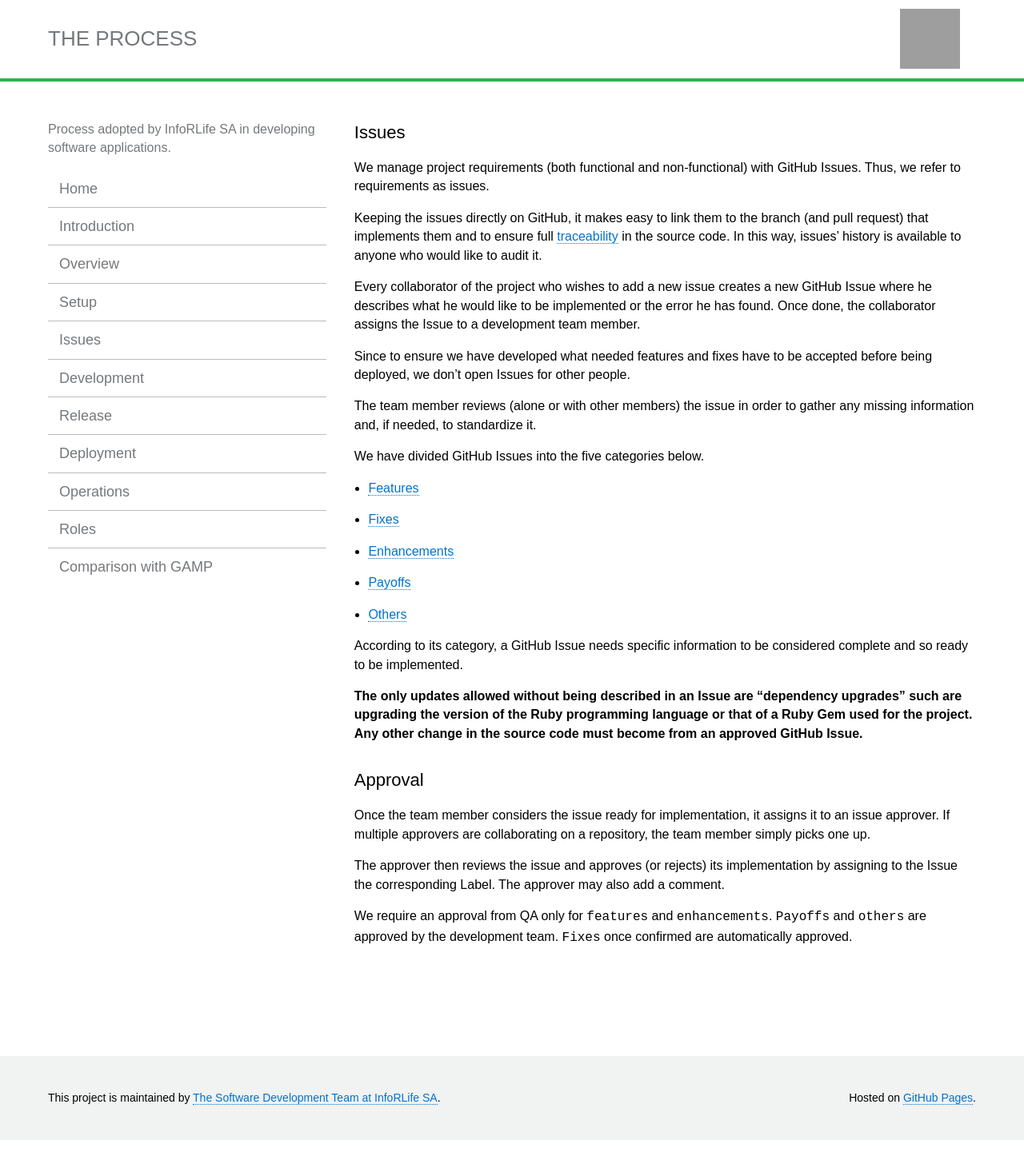
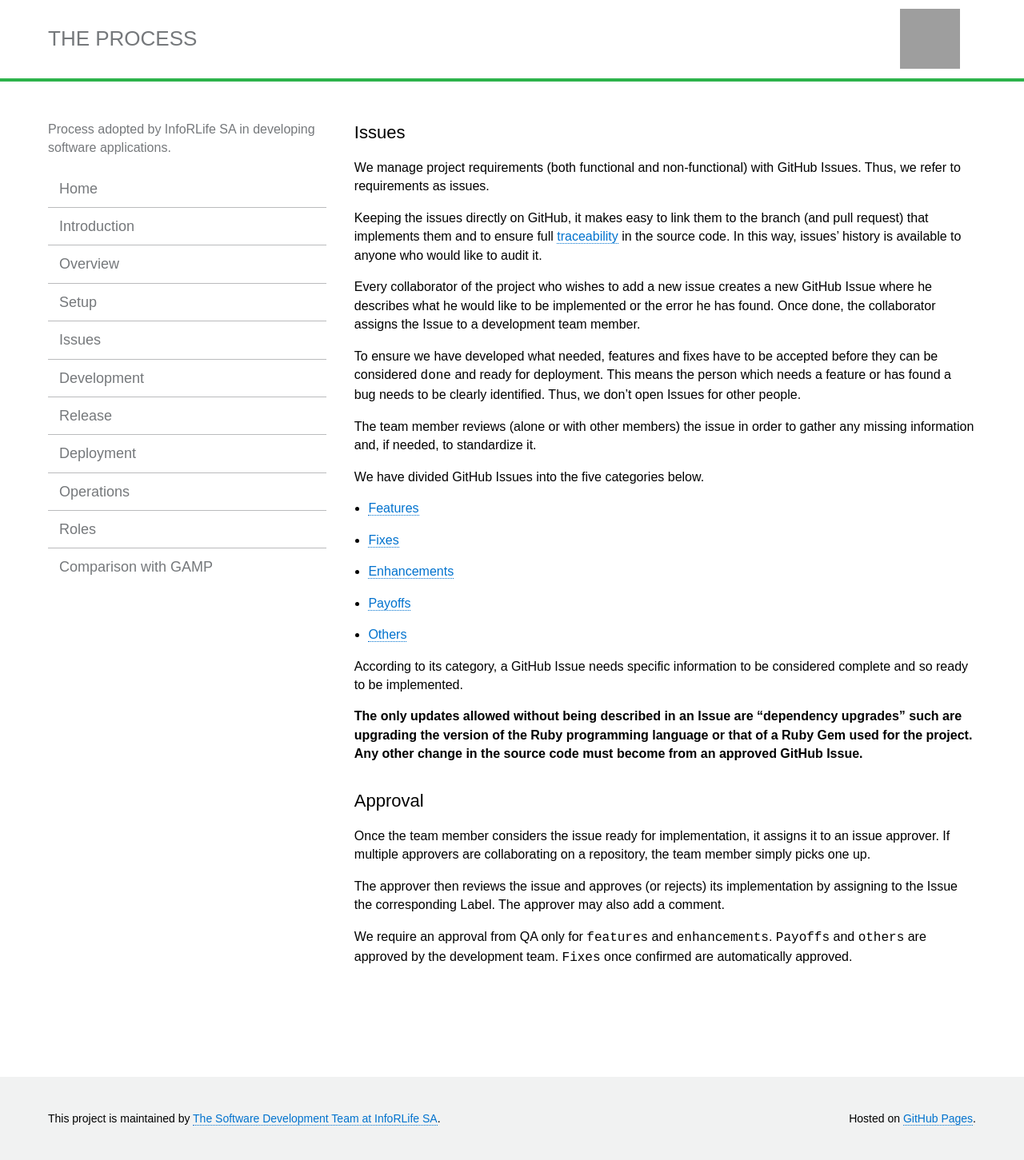
Before and after one commit to inforlife/process, a Jekyll site: the page built from issues.md, in a window 1280 px wide. Shown: the whole page at 80% size. Built offline with Jekyll 4.4.1, drawn with Linux system fonts in a browser that asks for light colours; before the commit the page ends 1426 px from its top, so only the background shows below that; grey boxes are pictures that could not be loaded.

Commit message:
try to make sentence more clear

```diff
--- a/issues.md
+++ b/issues.md
@@ -9,7 +9,8 @@ Keeping the issues directly on GitHub, it makes easy to link them to the branch
 
 Every collaborator of the project who wishes to add a new issue creates a new GitHub Issue where he describes what he would like to be implemented or the error he has found. Once done, the collaborator assigns the Issue to a development team member.
 
-Since to ensure we have developed what needed features and fixes have to be accepted before being deployed, we don't open Issues for other people.
+
+To ensure we have developed what needed, features and fixes have to be accepted before they can be considered `done` and ready for deployment. This means the person which needs a feature or has found a bug needs to be clearly identified. Thus, we don't open Issues for other people.
 
 The team member reviews (alone or with other members) the issue in order to gather any missing information and, if needed, to standardize it.
 
```
